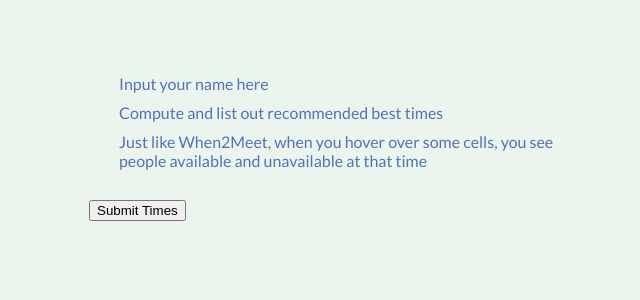
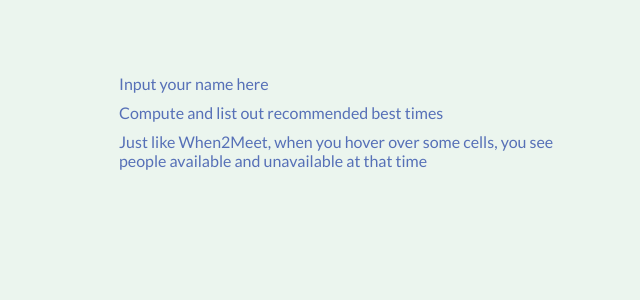
Before and after one commit to cory2067/howabout.xyz, a Flask app: page /e/1 in a window 1280 px wide. Shown: the part 216-516 px from the top of the page, without its empty margins (103-743 px from the left). Run offline with Flask 2, Linux system fonts and the light colour scheme; the visitor is signed in with stand-in values (Sample User, id 1); data that the repository does not hold is empty; some libraries are stand-ins or nearby versions.

Commit message:
Add auto-updating availability.

```diff
--- a/app.py
+++ b/app.py
@@ -246,7 +246,7 @@
         }
     }
 
-    mongo.db['avail'].update_one(db_filter, db_update)
+    mongo.db['avail'].update_one(db_filter, db_update, upsert=True)
     return 'ok'
 
 
--- a/static/js/event.js
+++ b/static/js/event.js
@@ -1,4 +1,5 @@
 var dragging = false;
+var width, height;
 
 function toggle() {
     const sp = event.target.id.split('-')
@@ -7,17 +8,55 @@
         $(this).toggleClass("selected");
 }
 
+function getAvail() {
+    let avail = []
+
+    for (let date = 0; date < width; date++) {
+        avail.push([])
+
+        for (let slot = 0; slot < height; slot++) {
+            avail[date].push($("#slot-" + date + "-" + slot).hasClass("selected"));
+        }
+    }
+
+    console.log(avail);
+    return avail;
+}
+
+function submit() {
+    const payload = {
+        eid: '1',
+        uid: 'kyaaaga@gmail.com',
+        times: getAvail()
+    };
+
+
+    $.ajax({
+        url : '/api/availability',
+        type: 'put',
+        data: JSON.stringify(payload),
+        dataType: "json",
+        contentType: "application/json",
+        success: function(res) {
+            console.log(res);
+        }
+    });
+}
+
 $(function() {
 	const eid = window.location.pathname.split('/').pop();
 
 	$.getJSON('/api/availabilities', {eid: eid}, function(res) {
-		for (let date = 0; date < res.length; date++) {
+        width = res.length;
+        height = res[0].length;
+
+		for (let date = 0; date < width; date++) {
             $("#cal").append($("<div/>", {
                 id: "date-" + date ,
                 class: "date"
             }));
 
-			for (let slot = 0; slot < res[0].length; slot++) {
+			for (let slot = 0; slot < height; slot++) {
                 let elt = $('<div>', {
                     id: "slot-" + date + "-" + slot,
                     class: "slot"
@@ -30,6 +69,7 @@
 
         $('.slot').mouseenter(toggle);
         $('.slot').mousedown(toggle);
+        submit();
 	});
 
     $('#cal').mousedown(function() {
@@ -37,46 +77,16 @@
         console.log("drag!");
     });
 
-    $('#cal').mouseup(function() {
+    $('body').mouseup(function() {
         dragging = false;
         console.log(" nodrag!");
+        submit();
     });
 
     $('.date').change(function() {
         if(this.checked) {
             console.log("you checked " + this.id[1] + " " + this.id[2]);
         }
-    });
-
-    $('#submit').click(function() {
-        let avail = []
-
-        for (let date = 0; date < 2; date++) {
-            avail.push([])
-
-            for (let slot = 0; slot < 4; slot++) {
-                avail[date].push($("#slot-" + date + "-" + slot).hasClass("selected"));
-            }
-        }
-
-        console.log(avail);
-        const payload = {
-            eid: '1',
-            uid: 'kyaaa@gmail.com',
-            times: avail
-        };
-
-
-		$.ajax({
-			url : '/api/availability',
-			type: "post",
-			data: JSON.stringify(payload),
-			dataType: "json",
-			contentType: "application/json",
-			success: function(res) {
-				console.log(res);
-			}
-		})
     });
 
     $.getJSON('/api/event/1', function(res) {
--- a/templates/event.html
+++ b/templates/event.html
@@ -25,7 +25,4 @@
 		</div>
 	</div>
 </div>
-<div id="submit-times">
-    <button id="submit">Submit Times</button>
-</div>
 {% endblock %}
```
